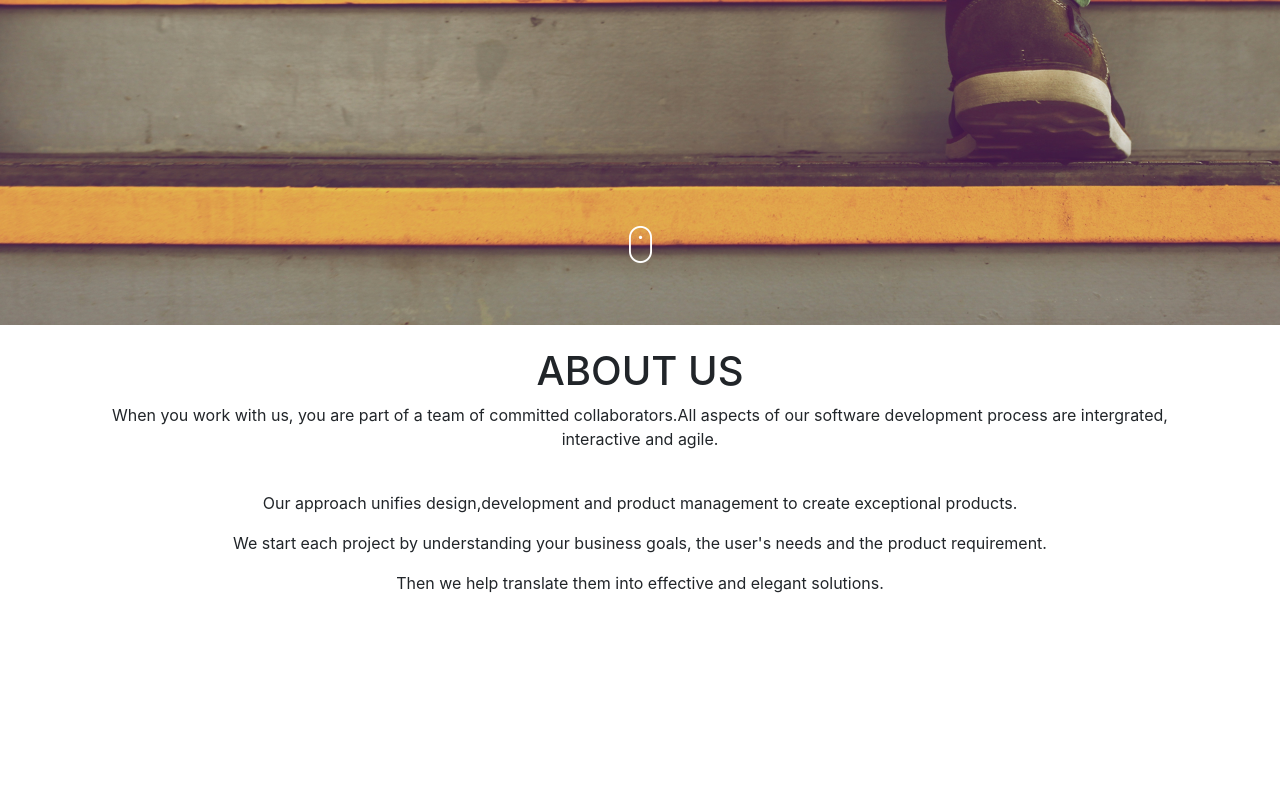
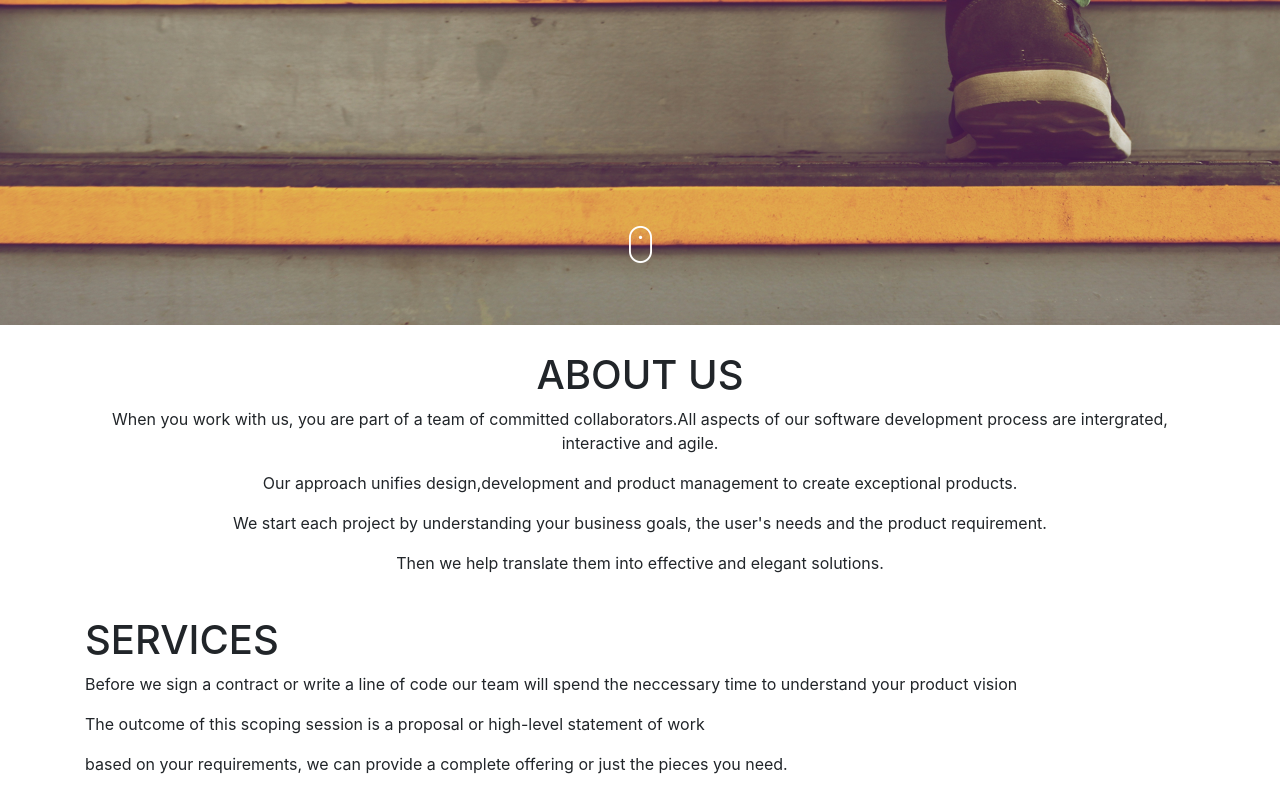
Before and after one commit to melissakobia/Delani-studio, a plain HTML site: page index.html in a window 1280 px wide. Shown: the part 385-1177 px from the top of the page. Before the commit the page ends 1018 px from the top, so only its background shows below. Drawn offline with nearby package versions, Linux system fonts and the light colour scheme.

Commit message:
Adds a services section which includes a h1 and a paragragh

```diff
--- a/index.html
+++ b/index.html
@@ -31,14 +31,28 @@
 
     </div>
 
-    <div id="section2" class="container">
+    <div id="section2">
       <div id="aboutUs" class="container">
         <h1>ABOUT US</h1>
-        <p>When you work with us, you are part of a team of committed collaborators.All aspects of our software development process are intergrated, interactive and agile.</p>
-        <br>
-        <p>Our approach unifies design,development and product management to create  exceptional products. </p>
-        <p>We start each project by understanding your business goals, the user's needs and the product requirement. </p>
+        <p>When you work with us, you are part of a team of committed collaborators.All aspects of our software
+          development process are intergrated, interactive and agile.</p>
+
+        <p>Our approach unifies design,development and product management to create exceptional products. </p>
+        <p>We start each project by understanding your business goals, the user's needs and the product requirement.
+        </p>
         <p>Then we help translate them into effective and elegant solutions.</p>
+
+      </div>
+
+      <div id="secServices">
+        <div id="services" class="container">
+          <h1 class="intro">SERVICES</h1>
+          <p>Before we sign a contract or write a line of code our team will spend the neccessary time to understand
+            your product vision</p>
+          <p>The outcome of this scoping session is a proposal or high-level statement of work</p>
+          <p>based on your requirements, we can provide a complete offering or just the pieces you need.</p>
+
+        </div>
 
       </div>
     </div>
```
